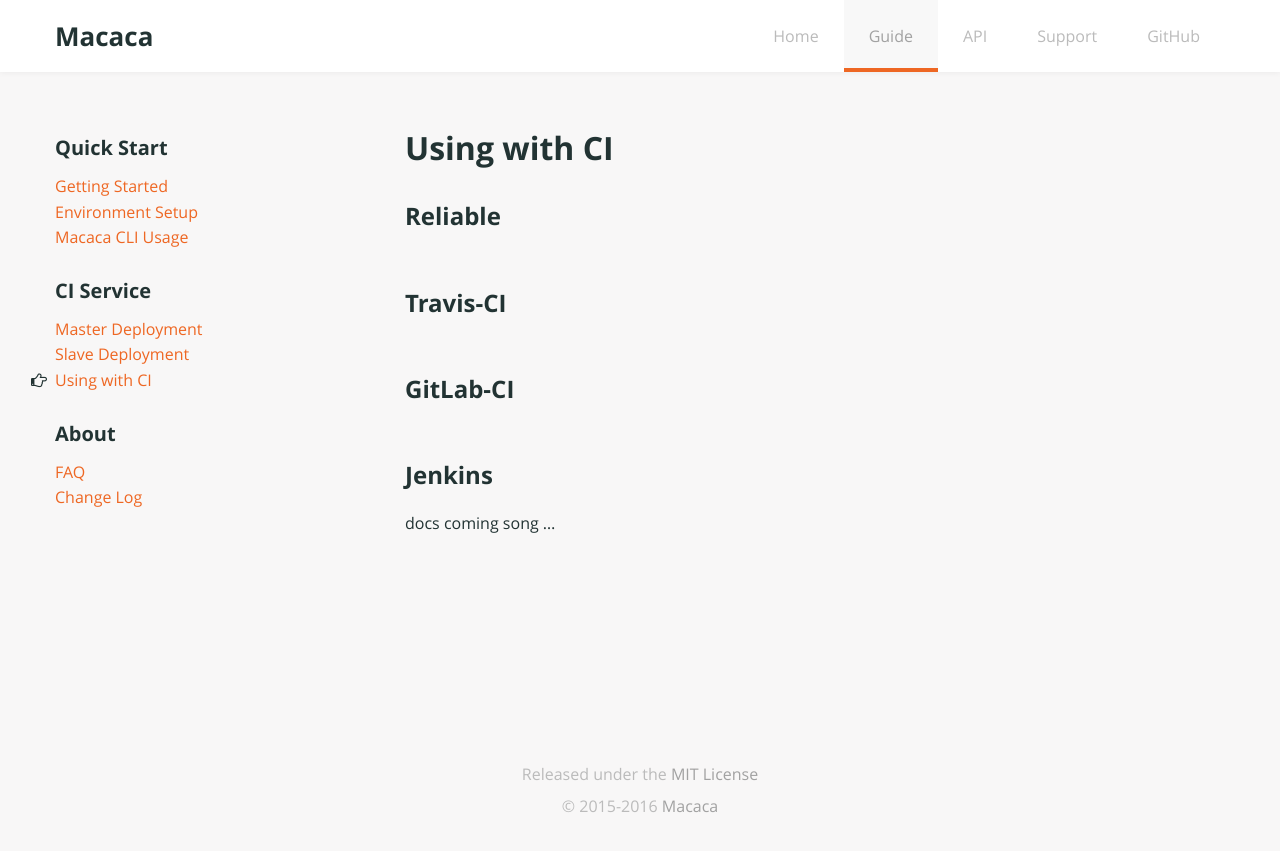
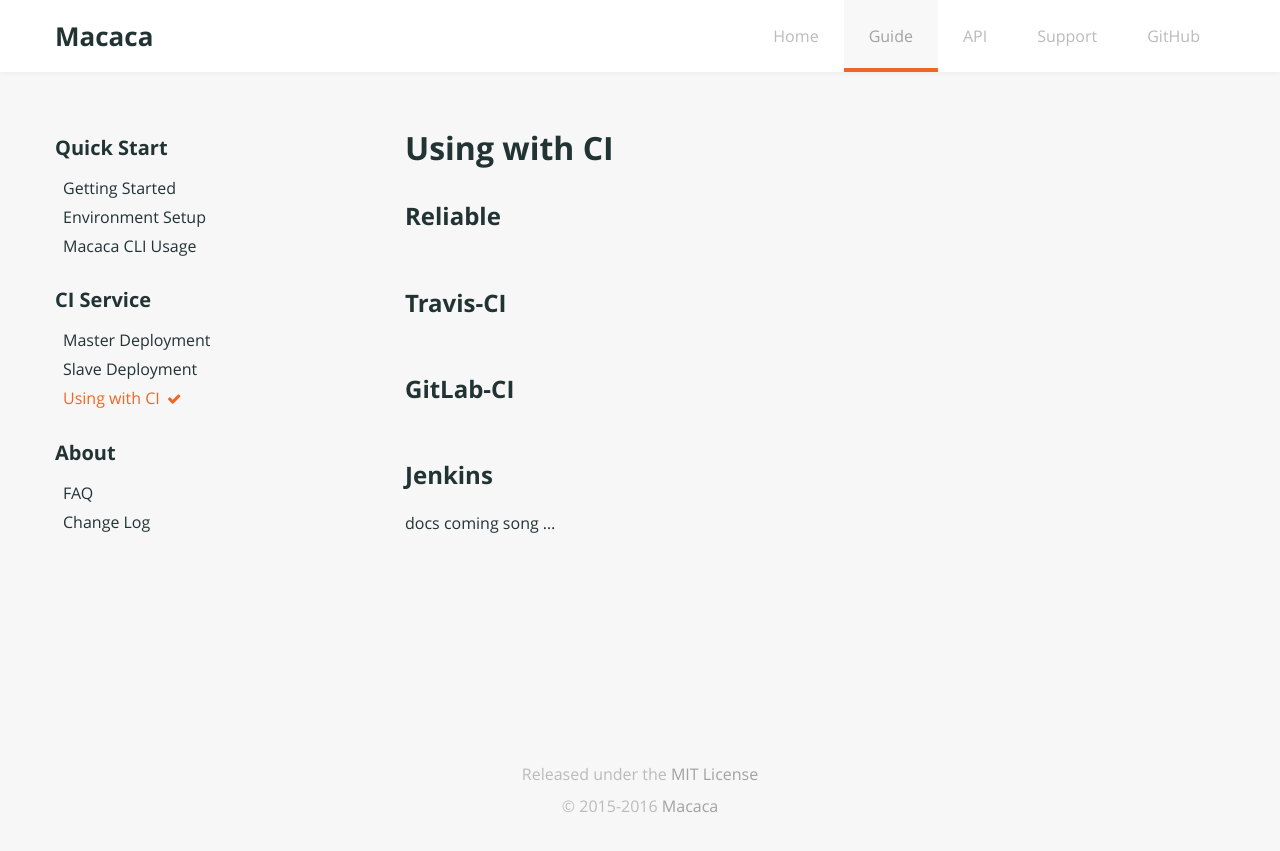
Before and after one commit to sencho/macacajs.github.io, a Jekyll site: the page built from _docs/using-with-ci.md, in a window 1280 px wide. Shown: the top 851 px of the page. Built offline with Jekyll 4.4.1, drawn with Linux system fonts in a browser that asks for light colours.

```diff
--- a/_includes/aside.html
+++ b/_includes/aside.html
@@ -1,4 +1,4 @@
-<aside>
+<aside id="sidebar">
   {% for section in site.data.docs %}
   <h4>{{ section.title }}</h4>
   <ul>
--- a/_layouts/default.html
+++ b/_layouts/default.html
@@ -18,7 +18,7 @@
     <link rel="import" href="/assets/polymer/paper-ripple.html" />
   </head>
 
-  <body>
+  <body data-page="{% if page.id %}{{ page.id }}{% else %}home{% endif %}">
     {% include header.html %}
 
     {{ content }}
--- a/_layouts/docs.html
+++ b/_layouts/docs.html
@@ -12,3 +12,6 @@ layout: default
     {{ content }}
   </article>
 </section>
+
+<script src="/assets/js/smooth-scroll.min.js"></script>
+<script src="/assets/js/index.js"></script>
--- a/_sass/_aside.scss
+++ b/_sass/_aside.scss
@@ -1,6 +1,7 @@
 aside {
   float: left;
   padding-top: 60px;
+  padding-right: 20px;
 
   h4 {
     margin-bottom: .5em;
@@ -8,18 +9,30 @@ aside {
   }
 
   ul {
+    padding-left: .5em;
     padding-bottom: 1.5em;
     list-style: none;
+    line-height: 1.8;
+  }
+
+  a,
+  a:hover {
+    color: #233;
   }
 
   li.current {
     position: relative;
 
-    &::before {
-      position: absolute;
-      left: -1.5em;
+    a {
+      color: #ee6723;
+    }
+
+    &::after {
+      margin: .25em 0 0 .5em;
+      color: #ee6723;
       font-family: FontAwesome, $base-font-family;
-      content: '\f0a4';
+      font-size: 90%;
+      content: '\f00c';
     }
   }
 
--- a/_sass/_home.scss
+++ b/_sass/_home.scss
@@ -1,3 +1,9 @@
+body[data-page="home"] .container {
+  @media (min-width: 768px) {
+    width: 1000px;
+  }
+}
+
 .hello-world {
   padding: 5em 0;
 
--- /dev/null
+++ b/assets/js/index.js
@@ -0,0 +1,33 @@
+(function() {
+
+  var doc = document.documentElement
+  var body = document.body
+  var sidebar = document.getElementById('sidebar')
+
+  // listen for scroll event to do positioning
+  window.addEventListener('scroll', toggleSidebarClass, false)
+  window.addEventListener('resize', toggleSidebarClass, false)
+
+  // init smooth scroll
+  smoothScroll.init({
+    speed: 400,
+    offset: window.innerWidth > 720
+      ? 40
+      : 58
+  })
+
+  function toggleSidebarClass() {
+    if (!sidebar || !sidebar.classList) {
+      return
+    }
+
+    var top = doc && doc.scrollTop || body.scrollTop
+
+    if (top > 70) {
+      sidebar.classList.add('fixed')
+    } else {
+      sidebar.classList.remove('fixed')
+    }
+  }
+
+})()
```
Also changed, not shown: assets/js/smooth-scroll.min.js (added).
